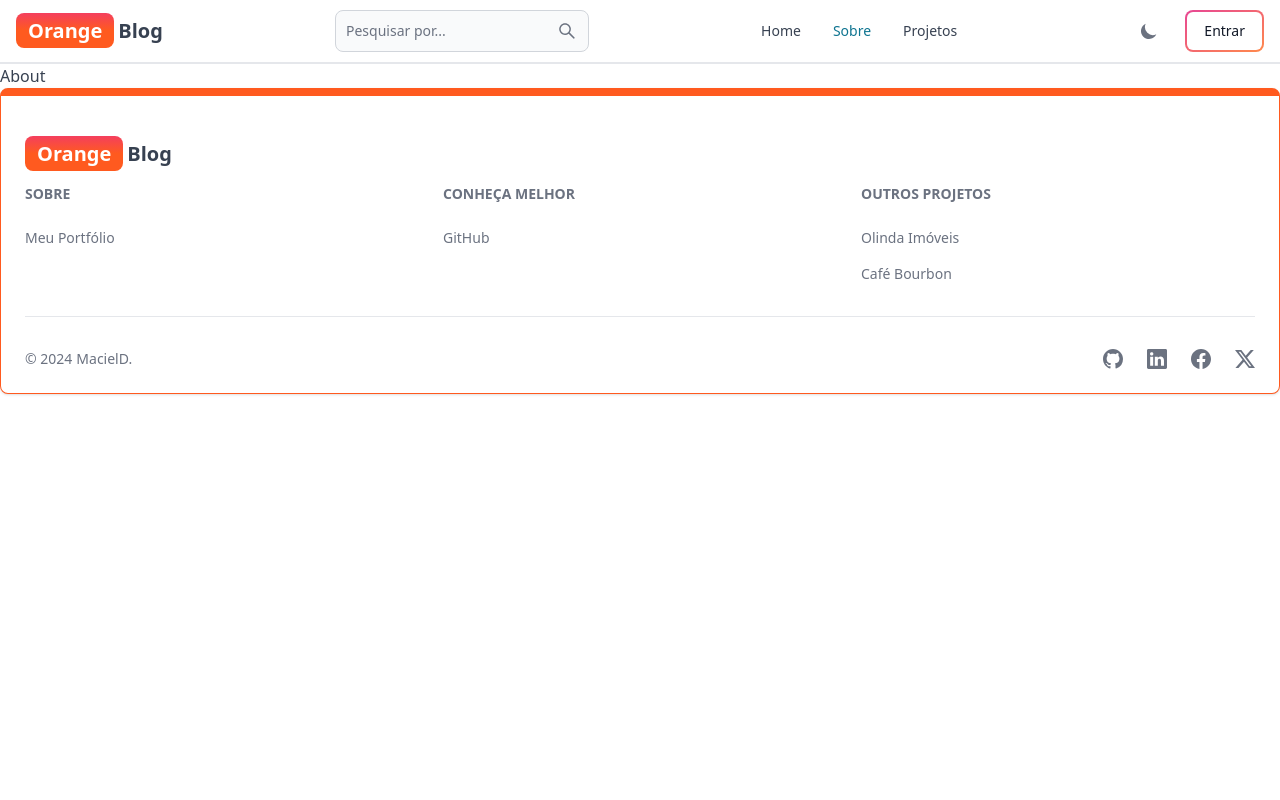
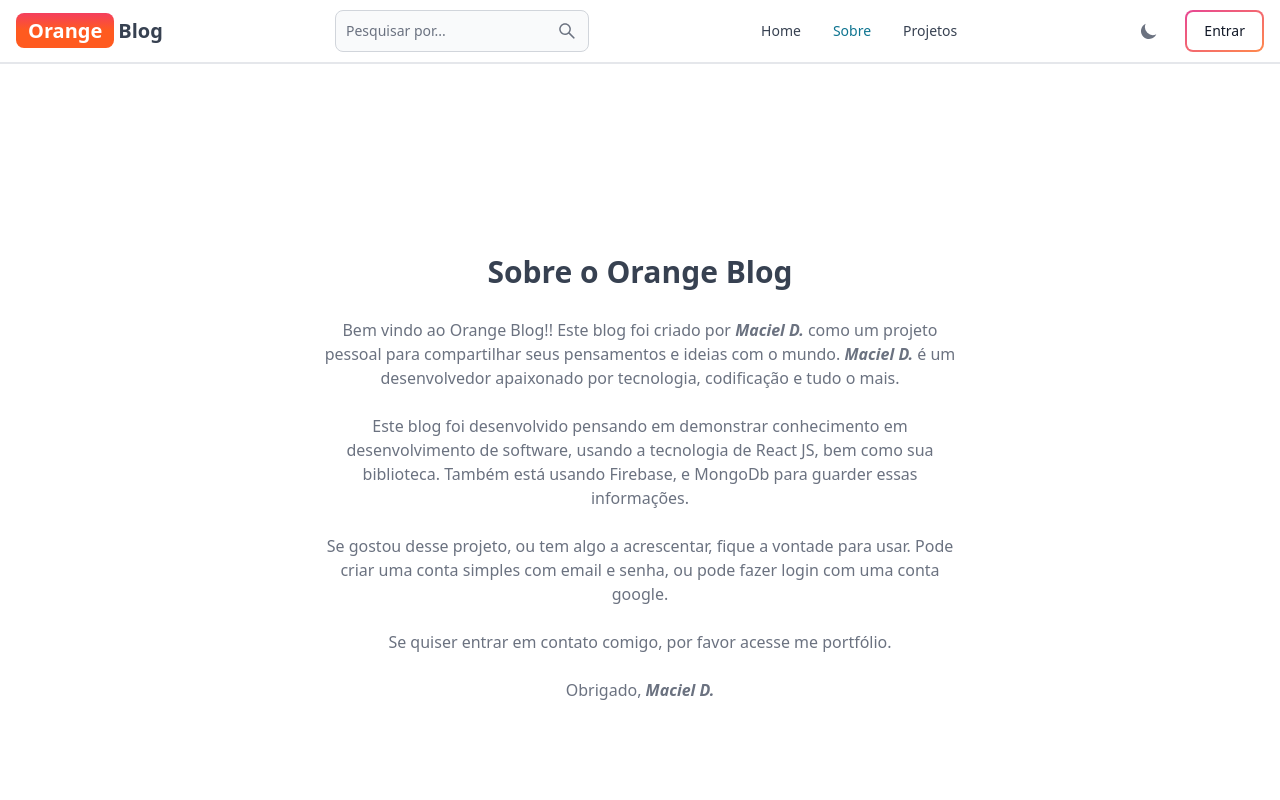
Before and after one commit to MacielDouglas/Blog_React, a React (Vite) app in the folder client/: page /about in a window 1280 px wide. Shown: the top 800 px of the page. Built offline with nearby package versions, Linux system fonts and the light colour scheme; no server answers.

Commit message:
Terminado páginas de Sobre e projetos.

```diff
--- a/client/src/pages/About.jsx
+++ b/client/src/pages/About.jsx
@@ -1,5 +1,40 @@
-import React from "react";
-
 export default function About() {
-  return <div>About</div>;
+  return (
+    <div className="min-h-screen flex items-center justify-center">
+      <div className="max-w-2xl mx-auto p-3 text-center">
+        <div>
+          <h1 className="text-3xl font font-semibold text-center my-7">
+            Sobre o Orange Blog
+          </h1>
+          <div className="text-md text-gray-500 flex flex-col gap-6">
+            <p>
+              Bem vindo ao Orange Blog!! Este blog foi criado por{" "}
+              <span className="font-bold italic">Maciel D.</span> como um
+              projeto pessoal para compartilhar seus pensamentos e ideias com o
+              mundo. <span className="font-bold italic">Maciel D.</span> é um
+              desenvolvedor apaixonado por tecnologia, codificação e tudo o
+              mais.
+            </p>
+            <p>
+              Este blog foi desenvolvido pensando em demonstrar conhecimento em
+              desenvolvimento de software, usando a tecnologia de React JS, bem
+              como sua biblioteca. Também está usando Firebase, e MongoDb para
+              guarder essas informações.
+            </p>
+            <p>
+              Se gostou desse projeto, ou tem algo a acrescentar, fique a
+              vontade para usar. Pode criar uma conta simples com email e senha,
+              ou pode fazer login com uma conta google.
+            </p>
+            <p>
+              Se quiser entrar em contato comigo, por favor acesse me portfólio.
+            </p>
+            <p>
+              Obrigado, <span className="font-bold italic">Maciel D.</span>
+            </p>
+          </div>
+        </div>
+      </div>
+    </div>
+  );
 }
--- a/client/src/pages/Projects.jsx
+++ b/client/src/pages/Projects.jsx
@@ -1,5 +1,13 @@
-import React from "react";
+import CallToAction from "./../components/CallToAction";
 
 export default function Projects() {
-  return <div>Projects</div>;
+  return (
+    <div className="min-h-screen max-w-2xl mx-auto flex justify-center items-center flex-col gap-6 p-3">
+      <h1 className="text-3xl font-semibold">Projetos</h1>
+      <p className="text-md text-gray-500">
+        Crie projetos divertidos e envolventes usando HTML, CSS e JavaScript!
+      </p>
+      <CallToAction />
+    </div>
+  );
 }
```
